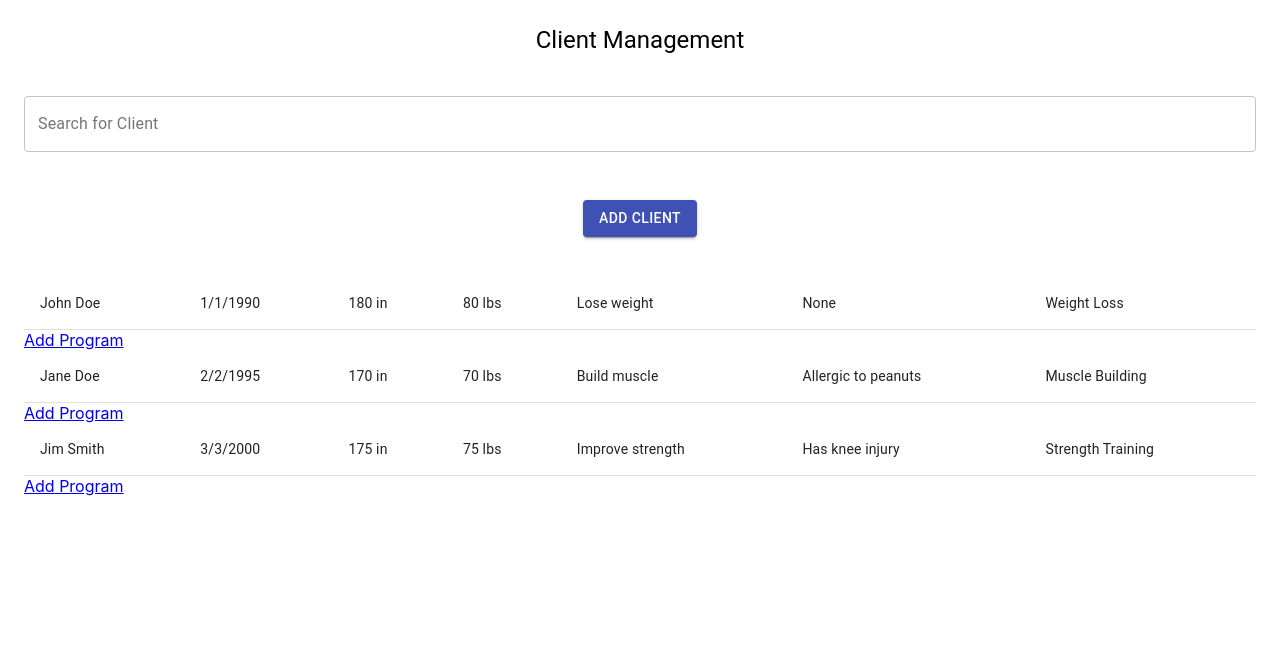
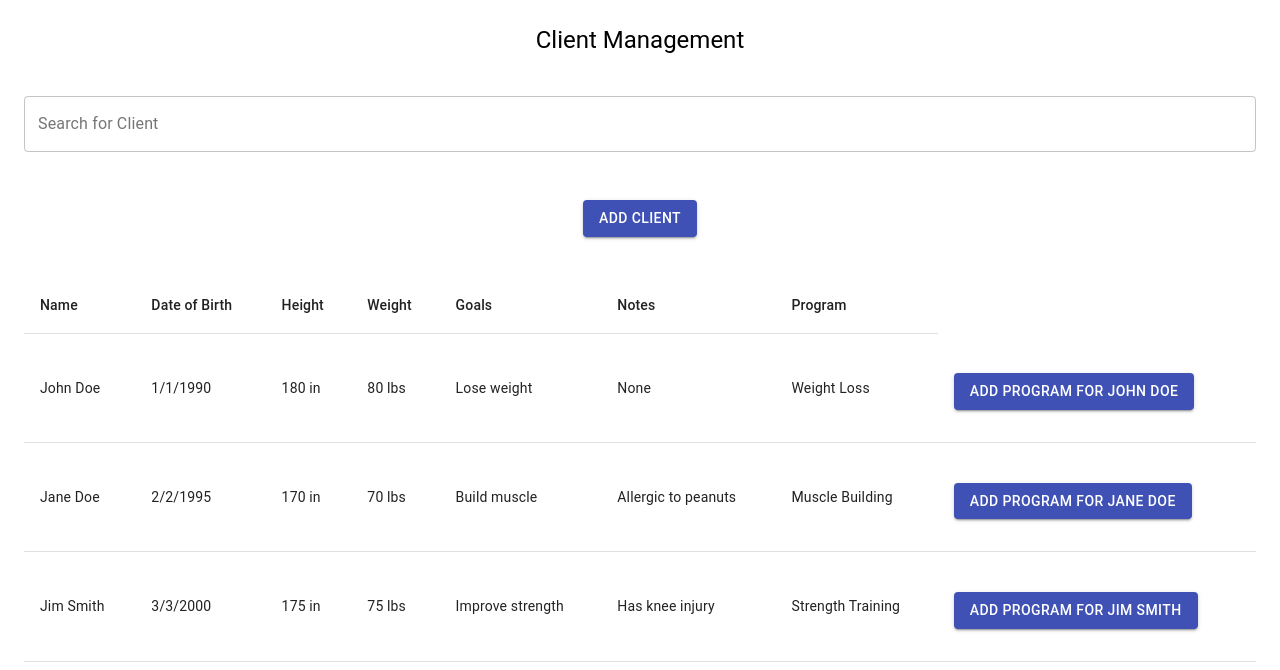
Before and after one commit to Sleyter2616/Advantage_Training_App, a React (Create React App) app in the folder advantage_training/: page /home in a window 1280 px wide. Shown: the top 670 px of the page. Built offline with nearby package versions, Linux system fonts and the light colour scheme.

Commit message:
added program page

```diff
--- a/advantage_training/src/App.tsx
+++ b/advantage_training/src/App.tsx
@@ -18,7 +18,7 @@ function App() {
     element={<AddClientPage clients={[]} onAddClient={(client) => console.log(client)} />}
   />
   <Route
-  path="/clients/:clientId/add-program"
+ path="/clients/:id/add-program/:name"
   element={<AddProgram onAddTrainingProgram={(trainingProgram) => console.log(trainingProgram)} />}
 />
 
--- a/advantage_training/src/Client/AddClientPage.tsx
+++ b/advantage_training/src/Client/AddClientPage.tsx
@@ -46,8 +46,8 @@ const AddClientPage: React.FC<AddClientPageProps> = ({ onAddClient, clients }) =
     id: uuidv4(),
     name: '',
     dob: '',
-    height: 0,
-    weight: 0,
+    height: '',
+    weight: '',
     goals: '',
     notes: '',
     // program: '',
--- a/advantage_training/src/Client/AddProgram.tsx
+++ b/advantage_training/src/Client/AddProgram.tsx
@@ -2,7 +2,7 @@ import React, { useState } from 'react';
 import { v4 as uuidv4 } from 'uuid';
 import { TrainingProgram, Movement } from './types';
 import { Formik, Form, Field } from 'formik';
-import { useNavigate, useParams } from 'react-router-dom';
+import { useNavigate, useParams, useLocation } from 'react-router-dom';
 import * as Yup from 'yup';
 import { TextField, Button, Typography, Grid } from '@material-ui/core';
 import { makeStyles } from '@material-ui/core/styles';
@@ -36,8 +36,12 @@ const useStyles = makeStyles({
 
 const days = ['Monday', 'Tuesday', 'Wednesday'];
 
+
+
 const AddProgram: React.FC<AddProgramPageProps> = ({ onAddTrainingProgram }) => {
   const navigate = useNavigate();
+  const location = useLocation();
+  const clientName = location.state?.clientName;
 
   const classes = useStyles();
   const { clientId } = useParams();
@@ -48,8 +52,6 @@ const AddProgram: React.FC<AddProgramPageProps> = ({ onAddTrainingProgram }) =>
     programName: '',
     program: [
       { day: 'Day 1', movements: [{ id: uuidv4(), name: '', weight: 0, sets: 0, reps: 0 }] },
-      { day: 'Day 2', movements: [{ id: uuidv4(), name: '', weight: 0, sets: 0, reps: 0 }] },
-      { day: 'Day 3', movements: [{ id: uuidv4(), name: '', weight: 0, sets: 0, reps: 0 }] },
     ],
   });
 
@@ -79,6 +81,9 @@ const AddProgram: React.FC<AddProgramPageProps> = ({ onAddTrainingProgram }) =>
       <Typography variant="h4" component="h1" align="center">
         Add New Training Program
       </Typography>
+      <Typography variant="h5" component="h2" align="center">
+  {`Client: ${clientName}`}
+</Typography>
       <Formik
         initialValues={values}
         validationSchema={validationSchema}
@@ -105,10 +110,21 @@ const AddProgram: React.FC<AddProgramPageProps> = ({ onAddTrainingProgram }) =>
         <Typography variant="h5" component="h2" align="center">
           {day.day}
         </Typography>
+        <Button
+                className={classes.button}
+                onClick={() => {
+                  const newMovement = {  id: uuidv4(), name: '', weight: 0, sets: 0, reps: 0 };
+                  const newProgram = [...values.program];
+                  newProgram[index].movements.push(newMovement);
+                  handleChange({ target: { name: `trainingProgram[${index}].movements`, value: newProgram[index].movements } });
+                }}
+              >
+                Add Movement to {day.day}
+              </Button>
       </Grid>
   {day.movements.map((movement, movementIndex) => (
-        <React.Fragment key={movement.id}>
-          <Grid item xs={12} sm={6}>
+    <div key={movement.id} style={{ margin: '1rem' }}>
+      <Grid item xs={12} sm={10}>
         <TextField
           className={classes.textField}
           id={`program.${index}.movements.${movementIndex}.name`}
@@ -119,11 +135,11 @@ const AddProgram: React.FC<AddProgramPageProps> = ({ onAddTrainingProgram }) =>
           onBlur={handleBlur}
         />
       </Grid>
-          <Grid item xs={6} sm={2}>
+      <Grid item xs={12} sm={10}>
         <TextField
           className={classes.textField}
           id={`program.${index}.movements.${movementIndex}.weight`}
-              label="Weight"
+          label="Weight (lbs)"
           name={`program.${index}.movements.${movementIndex}.weight`}
           type="number"
           value={movement.weight}
@@ -131,7 +147,7 @@ const AddProgram: React.FC<AddProgramPageProps> = ({ onAddTrainingProgram }) =>
           onBlur={handleBlur}
         />
       </Grid>
-          <Grid item xs={6} sm={2}>
+      <Grid item xs={12} sm={10}>
         <TextField
           className={classes.textField}
           id={`program.${index}.movements.${movementIndex}.sets`}
@@ -143,48 +159,56 @@ const AddProgram: React.FC<AddProgramPageProps> = ({ onAddTrainingProgram }) =>
           onBlur={handleBlur}
         />
       </Grid>
-          <Grid item xs={6} sm={2}>
+      <Grid item xs={12} sm={10}>
         <TextField
           className={classes.textField}
           id={`program.${index}.movements.${movementIndex}.reps`}
           label="Reps"
           name={`program.${index}.movements.${movementIndex}.reps`}
-              type="number"
           value={movement.reps}
           onChange={handleChange}
           onBlur={handleBlur}
         />
       </Grid>
-        </React.Fragment>
+      <Grid item xs={12} sm={10}>
+        <TextField
+          className={classes.textField}
+          id={`program.${index}.movements.${movementIndex}.notes`}
+          label="Notes"
+          name={`program.${index}.movements.${movementIndex}.notes`}
+          value={movement.notes}
+          onChange={handleChange}
+          onBlur={handleBlur}
+        />
+      </Grid>
+    </div>
   ))}
+
       <Grid item xs={12}>
         {values.program.length - 1 === index && (
         <Button
         className={classes.button}
         variant="contained"
         onClick={() =>
-              setValues({
-                ...values,
-                program: [
-                  ...values.program,
-                  {
-                    day: days[values.program.length],
+           handleChange({
+              target: {
+                 name: `program[${values.program.length}]`,
+                 value: {
+                    day: `Day ${values.program.length + 1}`,
                     movements: [{ id: uuidv4(), name: '', weight: 0, sets: 0, reps: 0 }],
                  },
-                ],
+              },
            })
         }
      >
-            Add Day
+        Add Day to Program
      </Button>
         )}
       </Grid>
     </React.Fragment>
   ))
 }
-
         </Grid>
-
         <Button className={classes.button} variant="contained" type="submit">
           Add Program
         </Button>
--- a/advantage_training/src/ClientPage.tsx
+++ b/advantage_training/src/ClientPage.tsx
@@ -3,7 +3,7 @@ import { TableRow, TableCell } from '@material-ui/core';
 
 interface ClientProps {
   client: {
-    id: number;
+    id: string;
     name: string;
     dob: string;
     height: string;
@@ -28,7 +28,7 @@ const Client: React.FC<ClientProps> = ({ client }) => {
   const weightInLbs = Math.round(parseInt(client.weight));
 
   return (
-    <TableRow key={client.id}>
+   <>
       <TableCell>{client.name}</TableCell>
       <TableCell>{formatDate(client.dob)}</TableCell>
       <TableCell>{heightInInches} in</TableCell>
@@ -36,7 +36,7 @@ const Client: React.FC<ClientProps> = ({ client }) => {
       <TableCell>{client.goals}</TableCell>
       <TableCell>{client.notes}</TableCell>
       <TableCell>{client.program}</TableCell>
-    </TableRow>
+   </>
   );
 };
 
--- a/advantage_training/src/Home.tsx
+++ b/advantage_training/src/Home.tsx
@@ -1,9 +1,11 @@
 import React, { useState } from 'react';
+import { v4 as uuidv4 } from 'uuid';
 import { makeStyles } from '@material-ui/core/styles';
-import { Container, Typography, TextField, Button, Table, TableRow, TableCell, TableBody } from '@material-ui/core';
+import { Container, Typography, TableHead, TextField, Button, Table, TableRow, TableCell, TableBody } from '@material-ui/core';
 import { useNavigate, Link } from 'react-router-dom';
 import ClientPage from './ClientPage';
-import EvaluationSheet from './EvaluationSheet';
+import { Client } from './Client/types';
+
 
 
 const evalSheetData = {
@@ -14,27 +16,27 @@ const evalSheetData = {
   movements: [
     {
       name: 'Squat',
-      weight: 200,
-      sets: 3,
-      reps: 8
+      weight: '200',
+      sets: '3',
+      reps: '8'
     },
     {
       name: 'Deadlift',
-      weight: 225,
-      sets: 3,
-      reps: 6
+      weight: '225',
+      sets: '3',
+      reps: '6'
     },
     {
       name: 'Bench Press',
-      weight: 155,
-      sets: 3,
-      reps: 10
+      weight: '155',
+      sets: '3',
+      reps: '10'
     },
     {
       name: 'Pull-up',
-      weight: 0,
-      sets: 3,
-      reps: 6
+      weight: '0',
+      sets: '3',
+      reps: '6'
     }
   ],
   notesHistory: [
@@ -73,12 +75,13 @@ const HomePage = () => {
   const classes = useStyles();
   const [searchTerm, setSearchTerm] = useState('');
   const [clients, setClients] = useState([
-    { id: 1, name: 'John Doe', dob: '01/01/1990', height: '180', weight: '80', goals: 'Lose weight', notes: 'None', program: 'Weight Loss' },
-    { id: 2, name: 'Jane Doe', dob: '02/02/1995', height: '170', weight: '70', goals: 'Build muscle', notes: 'Allergic to peanuts', program: 'Muscle Building' },
-    { id: 3, name: 'Jim Smith', dob: '03/03/2000', height: '175', weight: '75', goals: 'Improve strength', notes: 'Has knee injury', program: 'Strength Training' },
+    { id: '1', name: 'John Doe', dob: '01/01/1990', height: '180', weight: '80', goals: 'Lose weight', notes: 'None', program: 'Weight Loss' },
+    { id: '2', name: 'Jane Doe', dob: '02/02/1995', height: '170', weight: '70', goals: 'Build muscle', notes: 'Allergic to peanuts', program: 'Muscle Building' },
+    { id: '3', name: 'Jim Smith', dob: '03/03/2000', height: '175', weight: '75', goals: 'Improve strength', notes: 'Has knee injury', program: 'Strength Training' },
   ]);
   const navigate = useNavigate();
   const [newClient, setNewClient] = useState({
+    id: uuidv4(),
     name: '',
     dob: '',
     height: '',
@@ -98,6 +101,10 @@ const HomePage = () => {
   const handleAddClient = () => {
     navigate('/add-client');
   };
+  const handleAddProgram = (client: Client) => {
+    navigate(`/clients/${client.id}/add-program/${client.name}`);
+
+  };
 
   const handleNewClientChange = (event: React.ChangeEvent<HTMLInputElement>) => {
     const { name, value } = event.target;
@@ -110,7 +117,12 @@ const HomePage = () => {
   const handleNewClientSubmit = (event: React.FormEvent<HTMLFormElement>) => {
     event.preventDefault();
     const newClientId = clients.length + 1;
-    const newClientWithId = { ...newClient, id: newClientId };
+    const newClientWithId = {
+      ...newClient,
+      id: newClientId.toString(),
+      height: Number(newClient.height).toString(), // convert the height value to string
+      weight: Number(newClient.weight).toString(), // convert the weight value to string
+    };
     setClients((prev) => [...prev, newClientWithId]);
     navigate(`/clients/${newClientId}`);
   };
@@ -145,16 +157,39 @@ const HomePage = () => {
       </Button>
     </div>
     <Table className={classes.table}>
+      <TableHead>
+        <TableRow>
+          <TableCell>Name</TableCell>
+          <TableCell>Date of Birth</TableCell>
+          <TableCell>Height</TableCell>
+          <TableCell>Weight</TableCell>
+          <TableCell>Goals</TableCell>
+          <TableCell>Notes</TableCell>
+          <TableCell>Program</TableCell>
+        </TableRow>
+      </TableHead>
       <TableBody>
   {filteredClients.map((client) => (
-            <>
-            <ClientPage key={client.id} client={client} />
-            <Link to={`/clients/${client.id}/add-program`}>Add Program</Link>
-            </>
+    <TableRow key={client.id}>
+      <ClientPage client={client} />
+      <TableCell>
+        <Button
+          variant="contained"
+          color="primary"
+          className={classes.submit}
+          onClick={() => handleAddProgram(client)}
+        >
+          Add Program for {client.name}
+        </Button>
+      </TableCell>
+    </TableRow>
   ))}
 </TableBody>
+
     </Table>
   </Container>
 );
+
+
           }
           export default (HomePage)
```
Also changed, not shown: advantage_training/src/Client/types.tsx (+5 -4 lines). Lines whose indentation alone changed are shown as unchanged.
